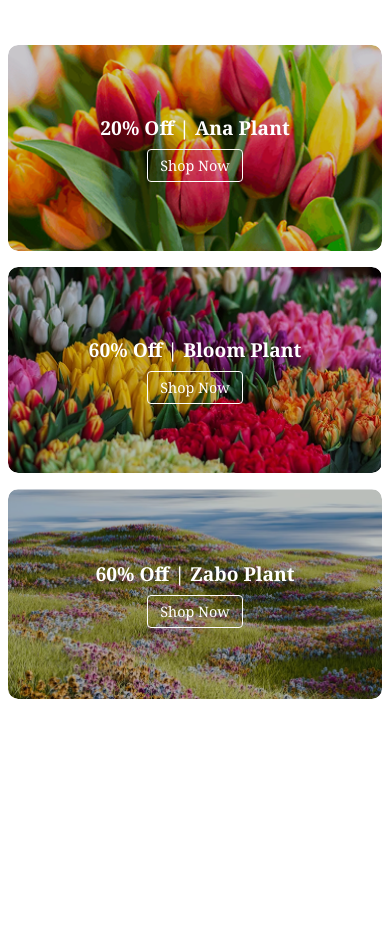
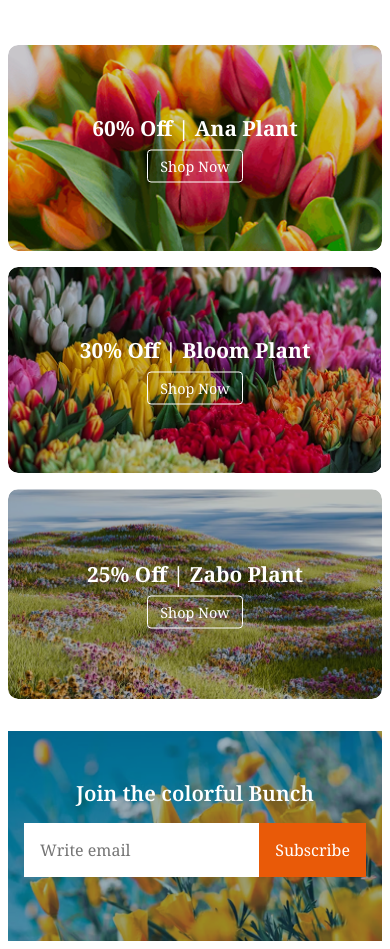
Before and after one commit to Hasnain065/B12A02-Responsive-Flowers, a plain HTML site: page index.html in a window 390 px wide. Shown: the part 3001-3950 px from the top of the page. Before the commit the page ends 3732 px from the top, so only its background shows below. Drawn offline with Linux system fonts and the light colour scheme.

Commit message:
add newsletter section and add mobile responsiveness

```diff
--- a/index.html
+++ b/index.html
@@ -144,37 +144,46 @@
                 </ul>
             </div>
         </section>
+
         <!-- Latest Deals Section -->
 
         <section class="latest-deals noto-serif-font">
             <div class="bloom-plant">
                 <img src="./images/deal-ana.png" alt="">
                 <div class="text-container">
-                    <h1 class="noto-serif-font" >20% Off | Ana Plant</h1>
-                    <a class="noto-serif-font" href="#">Shop Now</a>
+                    <h1 class="noto-serif-font" >60% Off | Ana Plant</h1>
+                    <a class="noto-serif-font" href="">Shop Now</a>
                 </div>
             </div>
 
             <div class="ana-plant">
                 <img src="./images/deal-bloom.png" alt="">
                 <div class="text-container">
-                    <h1 class="noto-serif-font">60% Off | Bloom Plant</h1>
-                    <a class="noto-serif-font" href="#">Shop Now</a>
+                    <h1 class="noto-serif-font">30% Off | Bloom Plant</h1>
+                    <a class="noto-serif-font" href="">Shop Now</a>
                 </div>
             </div>
 
             <div class="zabo-plant">
                 <img src="./images/deal-zabo.png" alt="">
                 <div class="text-container">
-                    <h1 class="noto-serif-font">60% Off | Zabo Plant</h1>
-                    <a class="noto-serif-font" href="#">Shop Now</a>
+                    <h1 class="noto-serif-font">25% Off | Zabo Plant</h1>
+                    <a class="noto-serif-font" href="">Shop Now</a>
                 </div>
             </div>
         </section>
 
+        <section class="newsletter">
+        <h2 class="newsletter-heading noto-serif-font">Join the colorful Bunch</h2>
+        <div class="form">
+        <input class="newsletter-input-txt noto-serif-font" ="email" placeholder= "Write email">
+        <button class="newsletter-input-btn noto-serif-font">Subscribe</button>
+        </div>
+        </section>
+    </main>
+    <footer class="footer">
 
-    </main>
-
+    </footer>
 </body>
 
 </html>
--- a/styles/styles.css
+++ b/styles/styles.css
@@ -230,13 +230,16 @@ nav ul a {
     grid-column: 1;
     grid-row: 1;
 }
+
 .ana-plant {
     grid-column: 1;
     grid-row: 2;
 }
+
 .zabo-plant {
     grid-column: 2;
-  grid-row: 1 / 3; /* span both rows */
+    grid-row: 1 / 3;
+    /* span both rows */
 }
 
 .bloom-plant,
@@ -260,7 +263,8 @@ nav ul a {
 
 .text-container {
     position: absolute;
-  top: 50%; left: 50%;
+    top: 50%;
+    left: 50%;
     transform: translate(-50%, -50%);
     color: white;
     text-align: center;
@@ -284,10 +288,77 @@ nav ul a {
     border-radius: 4px;
     font-size: 0.9rem;
 }
-
 .text-container a:hover {
     background-color: white;
     color: black;
+}
+
+.bloom-plant h1,
+.ana-plant h1 {
+  font-size: 1.3rem;
+}
+
+.bloom-plant p,
+.ana-plant p
+ {
+  font-size: 1rem;
+}
+
+.zabo-plant h1 {
+    font-size: 3rem;
+
+}
+.zabo-plant p{
+    font-size: 1.8rem;
+
+}
+
+
+
+/* Newsletter Section Styles */
+
+.newsletter {
+    background: url('../images/news-letter-bg.png') center/cover no-repeat;
+    padding: 3rem 1rem;
+    text-align: center;
+    color: white;
+
+}
+
+.form {
+    display: flex;
+    max-width: 51rem;
+    margin: 1rem auto;
+    background: white;
+    overflow: hidden;
+}
+
+.form input {
+    flex: 1;
+    padding: 1rem;
+    border: none;
+    outline: none;
+}
+
+.form button {
+    background: #E95A08;
+    color: white;
+    border: none;
+    padding: 0 1rem;
+    cursor: pointer;
+    }
+
+.newsletter-heading {
+    font-size: 3rem;
+    font-weight: 600;
+    margin: 0 auto;
+    }
+
+.newsletter-input-txt::placeholder {
+  font-size: 1rem;
+}
+.newsletter-input-btn {
+    font-size: 1rem;
 }
 
 
@@ -396,8 +467,17 @@ nav ul a {
         grid-column: auto;
         grid-row: auto;
     }
+.zabo-plant h1 {
+    font-size: 1.3rem;
 
+}
+.newsletter-heading {
+    font-size: 1.3rem;
+    }
 
+.newsletter-input-txt {
+    font-size: 1rem;
+    }
 
 
 }
```
Lines whose indentation alone changed are shown as unchanged.
